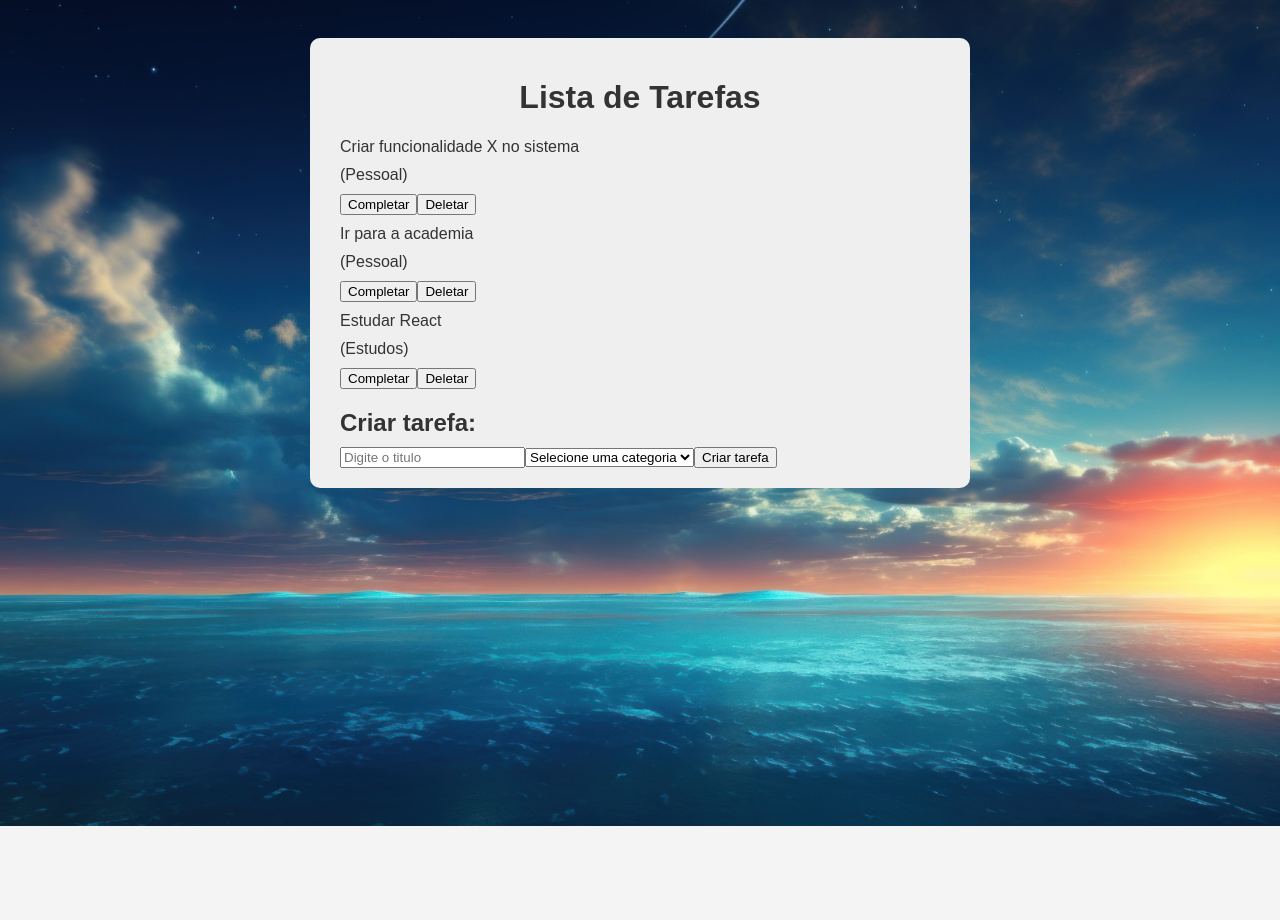
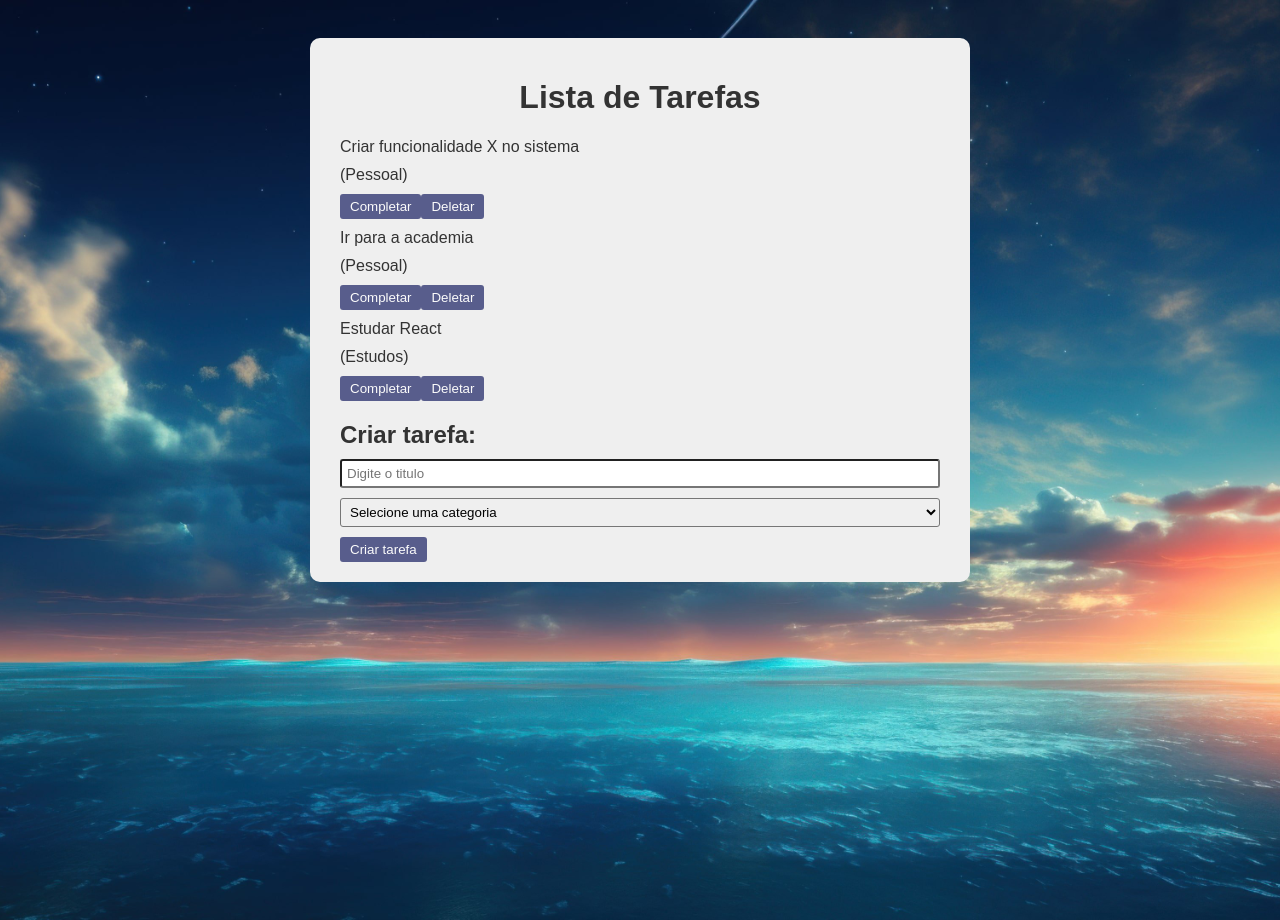
Before and after one commit to danoliver1792/to-do-react, a React (Vite) app in the folder todo/: page / in a window 1280 px wide. Before the commit the page ends 826 px from the top, so only its background shows below. Built offline with nearby package versions, Linux system fonts and the light colour scheme.

Commit message:
estilizando o formulario e botoes

```diff
--- a/todo/src/App.css
+++ b/todo/src/App.css
@@ -31,3 +31,29 @@
 input {
   box-sizing: border-box;
 }
+
+button {
+  background-color: #333974;
+  color: #FFF;
+  padding: 5px 10px;
+  border: none;
+  border-radius: 3px;
+  cursor: pointer;
+  opacity: 0.8;
+  transition: 0.3s;
+}
+
+button:hover {
+  opacity: 1;
+}
+
+.todo-form {
+  padding-bottom: 1.5rem;
+}
+
+input, select {
+  padding: 5px;
+  margin-bottom: 10px;
+  border-radius: 3px;
+  width: 100%;
+}
--- a/todo/src/components/TodoForm.jsx
+++ b/todo/src/components/TodoForm.jsx
@@ -1,4 +1,4 @@
-import React from 'react'
+import React from 'react';
 
 const TodoForm = () => {
   return <div className="todo=form">
```
